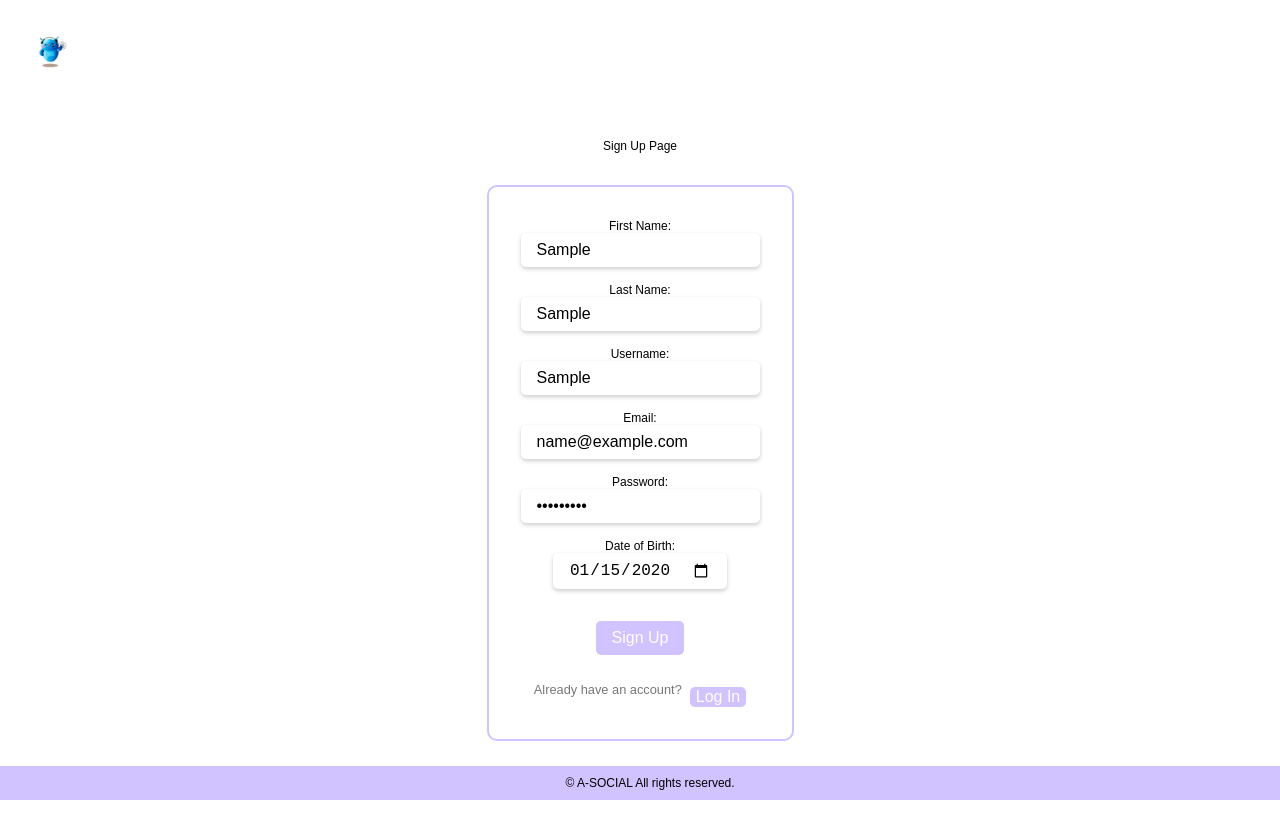
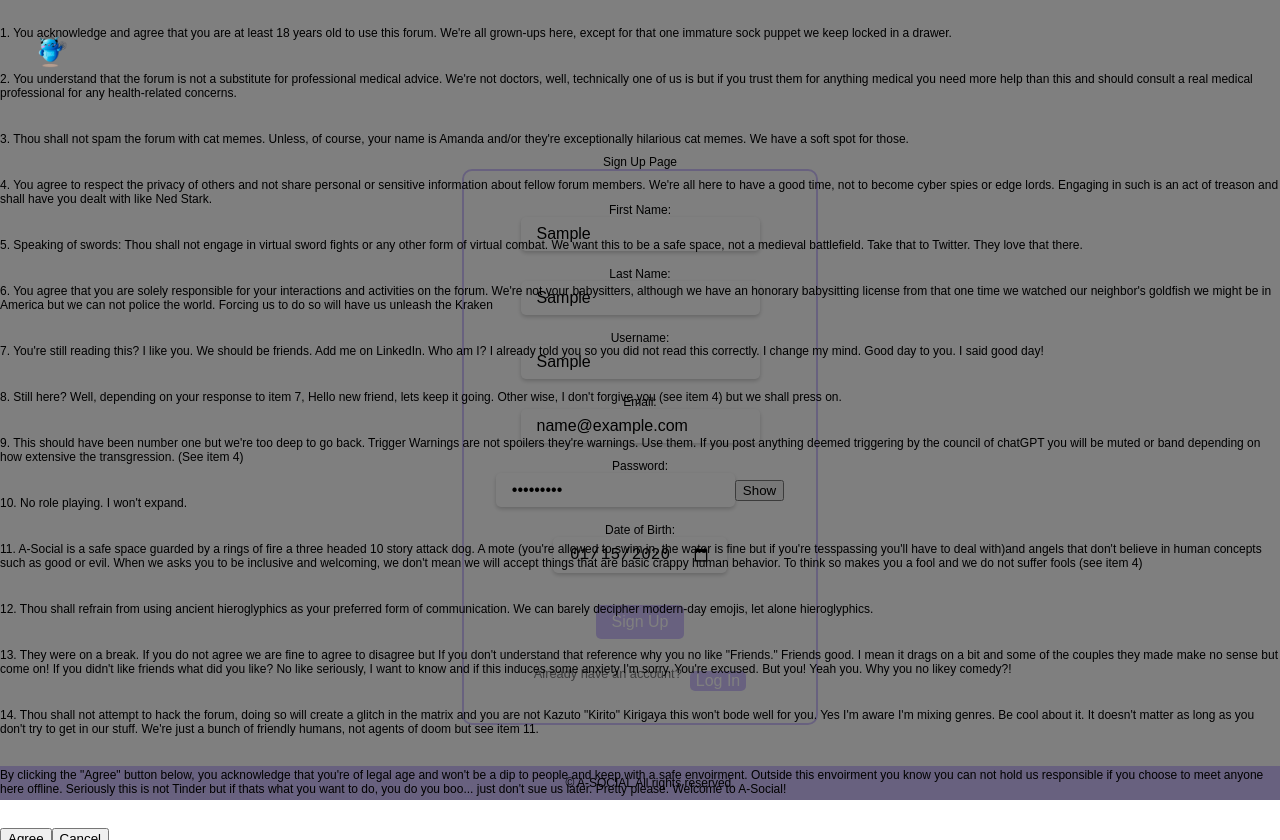
Before and after one commit to Team5Capstone/a-social-frontend, a React (Create React App) app: page /signup in a window 1280 px wide. Both pictures are taken after typing "Sample", "Sample", "Sample", "name@example.com", "Sample123", "2020-01-15" into the empty fields and a click on the button "Sign Up". Built offline with nearby package versions, Linux system fonts and the light colour scheme; no server answers; the HTML template or start-up script is replaced by a standard one.

Commit message:
updates to landing/signup

```diff
--- a/src/pages/Landing.js
+++ b/src/pages/Landing.js
@@ -1,11 +1,15 @@
 import React from 'react';
 import Login from '../components/Login'
 import '../style/Landing.css';
+import logo from '../assets/Background.png'
 
 function Landing() {
     return (
-        <div>
-             <Login />
+        <div className='box-container'>
+           <div className="logo">
+                <img src={logo} alt="Background Logo" />
+            </div>
+            <Login />
         </div>
     );
 }
--- a/src/pages/SignUp.js
+++ b/src/pages/SignUp.js
@@ -7,7 +7,7 @@ const API = process.env.REACT_APP_API_URL;
 
 const SignUp = () => {
   const navigate = useNavigate();
-  let [user, setUser] = useState({
+  const [user, setUser] = useState({
     first_name: '',
     last_name: '',
     username: '',
@@ -15,6 +15,8 @@ const SignUp = () => {
     password: '',
     dob: '',
   });
+  const [showPassword, setShowPassword] = useState(false);
+  const [showTOSModal, setShowTOSModal] = useState(false);
 
   const handleLogInRedirect = () => {
     navigate('/');
@@ -29,14 +31,12 @@ const SignUp = () => {
     if (!isOver18(user.dob)) {
       console.log('You must be over 18 years old to sign up.');
       return;
-      navigate('/profile')
     }
 
     axios
       .post(`${API}/users`, user)
       .then((response) => {
         window.localStorage.setItem('a-social', JSON.stringify(response.data));
-        //This holds the use state use state for the local host it's important and JD approved
         navigate('/profile');
       })
       .catch((error) => console.warn('catch error:', error));
@@ -49,12 +49,27 @@ const SignUp = () => {
     const ageInYears = Math.floor(ageDifference / (1000 * 60 * 60 * 24 * 365));
     return ageInYears >= 18;
   }
- console.log(API)
+
+  function handleSignUpButtonClick(e) {
+    e.preventDefault();
+    setShowTOSModal(true);
+  }
+
+  function handleAgreeButtonClick(e) {
+    e.preventDefault()
+    setShowTOSModal(false);
+    handleSubmit(e);
+  }
+
+  function togglePasswordVisibility() {
+    setShowPassword(!showPassword);
+  }
+
   return (
     <div className="landing-container">
-      <h2 className="logo">Sign Up Page</h2>
+      <h2 className="sign-logo">Sign Up Page</h2>
       <div className="login-box">
-        <form onSubmit={handleSubmit}>
+        <form onSubmit={handleSignUpButtonClick}>
           <label htmlFor="first_name">First Name:</label>
           <input
             type="text"
@@ -88,13 +103,22 @@ const SignUp = () => {
             onChange={handleTextChange}
           />
           <label htmlFor="password">Password:</label>
+          <div className="password-input">
             <input
-            type="password"
+              type={showPassword ? 'text' : 'password'}
               name="password"
               placeholder="Password"
               value={user.password}
               onChange={handleTextChange}
             />
+            <button
+              type="button"
+              className="toggle-password-btn"
+              onClick={togglePasswordVisibility}
+            >
+              {showPassword ? 'Hide' : 'Show'}
+            </button>
+          </div>
           <label htmlFor="dob">Date of Birth:</label>
           <input
             type="date"
@@ -110,6 +134,64 @@ const SignUp = () => {
           <button onClick={handleLogInRedirect}>Log In</button>
         </div>
       </div>
+
+      {showTOSModal && (
+        <div className="modal">
+          <div className="tos-modal-content">
+            <h2>Terms of Service</h2>
+            <p className="tos-paragraph">
+            By using this ridiculously awesome forum, you agree to the following terms and conditions. We promise it won't be as painful as stepping on a LEGO brick but if you fail to read the small print in we can not promise that we did not add in a clause similar to season 15 episode 1 of South Park. Triane wrote this. They are not to be trusted. -signed Triane.
+            </p>
+            <p className="tos-paragraph">
+              1. You acknowledge and agree that you are at least 18 years old to use this forum. We're all grown-ups here, except for that one immature sock puppet we keep locked in a drawer.
+            </p>
+            <p className="tos-paragraph">
+              2. You understand that the forum is not a substitute for professional medical advice. We're not doctors, well, technically one of us is but if you trust them for anything medical you need more help than this and should consult a real medical professional for any health-related concerns.
+            </p>
+            <p className="tos-paragraph">
+              3. Thou shall not spam the forum with cat memes. Unless, of course, your name is Amanda and/or they're exceptionally hilarious cat memes. We have a soft spot for those.
+            </p>
+            <p className="tos-paragraph">
+              4. You agree to respect the privacy of others and not share personal or sensitive information about fellow forum members. We're all here to have a good time, not to become cyber spies or edge lords. Engaging in such is an act of treason and shall have you dealt with like Ned Stark.
+            </p>
+            <p className="tos-paragraph">
+              5. Speaking of swords: Thou shall not engage in virtual sword fights or any other form of virtual combat. We want this to be a safe space, not a medieval battlefield. Take that to Twitter. They love that there.
+            </p>
+            <p className="tos-paragraph">
+              6. You agree that you are solely responsible for your interactions and activities on the forum. We're not your babysitters, although we have an honorary babysitting license from that one time we watched our neighbor's goldfish we might be in America but we can not police the world. Forcing us to do so will have us unleash the Kraken
+            </p>
+            <p className="tos-paragraph">
+              7. You're still reading this? I like you. We should be friends. Add me on LinkedIn. Who am I? I already told you so you did not read this correctly. I change my mind. Good day to you. I said good day!
+            </p>
+            <p className="tos-paragraph">
+              8. Still here? Well, depending on your response to item 7, Hello new friend, lets keep it going. Other wise, I don't forgive you (see item 4) but we shall press on.
+            </p>
+            <p className="tos-paragraph">
+              9. This should have been number one but we're too deep to go back. Trigger Warnings are not spoilers they're warnings. Use them. If you post anything deemed triggering by the council of chatGPT you will be muted or band depending on how extensive the transgression. (See item 4)
+            </p>
+            <p className="tos-paragraph">
+              10. No role playing. I won't expand.
+            </p>
+            <p className="tos-paragraph">
+              11. A-Social is a safe space guarded by a rings of fire a three headed 10 story attack dog. A mote (you're allowed to swim in, the water is fine but if you're tesspassing you'll have to deal with)and angels that don't believe in human concepts such as good or evil. When we asks you to be inclusive and welcoming, we don't mean we will accept things that are basic crappy human behavior. To think so makes you a fool and we do not suffer fools (see item 4)
+            </p>
+            <p className="tos-paragraph">
+              12. Thou shall refrain from using ancient hieroglyphics as your preferred form of communication. We can barely decipher modern-day emojis, let alone hieroglyphics.
+            </p>
+            <p className="tos-paragraph">
+              13. They were on a break. If you do not agree we are fine to agree to disagree but If you don't understand that reference why you no like "Friends." Friends good. I mean it drags on a bit and some of the couples they made make no sense but come on! If you didn't like friends what did you like? No like seriously, I want to know and if this induces some anxiety I'm sorry. You're excused. But you! Yeah you. Why you no likey comedy?!
+            </p>
+            <p className="tos-paragraph">
+              14. Thou shall not attempt to hack the forum, doing so will create a glitch in the matrix and you are not Kazuto "Kirito" Kirigaya this won't bode well for you. Yes I'm aware I'm mixing genres. Be cool about it. It doesn't matter as long as you don't try to get in our stuff. We're just a bunch of friendly humans, not agents of doom but see item 11.
+            </p>
+            <p className="tos-paragraph">
+            By clicking the "Agree" button below, you acknowledge that you're of legal age and won't be a dip to people and keep with a safe envoirment. Outside this envoirment you know you can not hold us responsible if you choose to meet anyone here offline. Seriously this is not Tinder but if thats what you want to do, you do you boo... just don't sue us later. Pretty please. Welcome to A-Social!
+            </p>
+            <button onClick={handleAgreeButtonClick}>Agree</button>
+            <button onClick={() => setShowTOSModal(false)}>Cancel</button>
+          </div>
+        </div>
+      )}
     </div>
   );
 };
```
Lines whose indentation alone changed are shown as unchanged.
